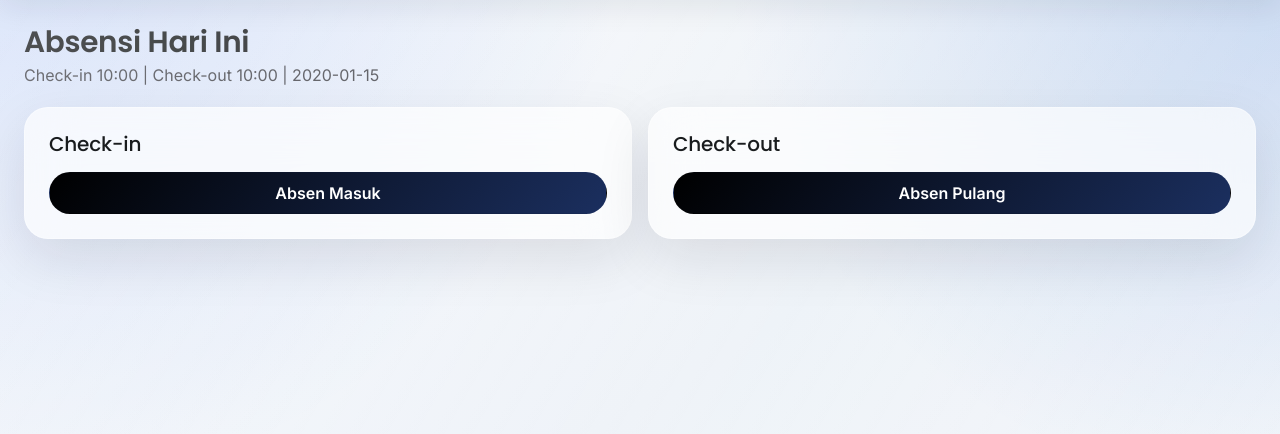
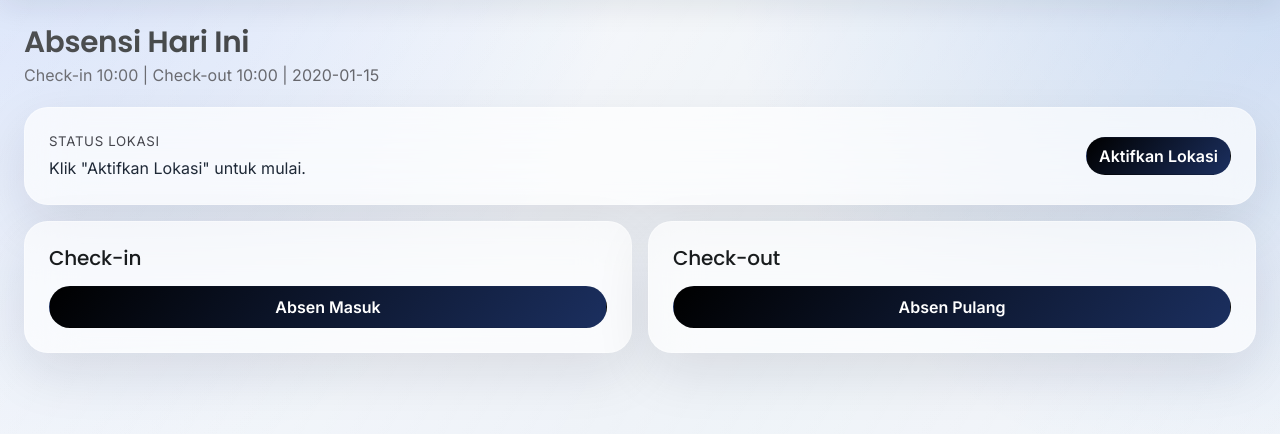
Before and after one commit to takdim/aim-intern-attendance, a Python web app: template app/templates/intern/attendance.html in a window 1280 px wide. Shown: the part 58-492 px from the top of the page. Run offline with Jinja, Linux system fonts and the light colour scheme; the template is opened without the code that fills it: most values are stand-ins (such as "Sample title", 1, 10 or a date in 2020).

Commit message:
tambah fitur aktifkan lokasi

```diff
--- a/app/templates/intern/attendance.html
+++ b/app/templates/intern/attendance.html
@@ -4,6 +4,17 @@
   <h3 class="mb-1">Absensi Hari Ini</h3>
   <p class="page-subtitle">Check-in {{ setting.check_in_time.strftime('%H:%M') }} | Check-out {{ setting.check_out_time.strftime('%H:%M') }} | {{ setting.timezone }}</p>
 </div>
+
+<div class="card card-soft mb-3">
+  <div class="card-body d-flex flex-wrap gap-2 justify-content-between align-items-center">
+    <div>
+      <div class="metric-label mb-1">Status Lokasi</div>
+      <div id="geo-status" class="page-subtitle">Belum aktif</div>
+    </div>
+    <button type="button" id="enable-location" class="btn btn-primary">Aktifkan Lokasi</button>
+  </div>
+</div>
+
 <div class="row g-3">
   <div class="col-md-6">
     <div class="card card-soft"><div class="card-body">
@@ -31,6 +42,75 @@
 {% endblock %}
 {% block scripts %}
 <script>
+  function setAllGeo(lat, lng) {
+    const pairs = [
+      ['checkin-lat', 'checkin-lng'],
+      ['checkout-lat', 'checkout-lng']
+    ];
+    for (const [latId, lngId] of pairs) {
+      const latEl = document.getElementById(latId);
+      const lngEl = document.getElementById(lngId);
+      if (latEl && lngEl) {
+        latEl.value = String(lat);
+        lngEl.value = String(lng);
+      }
+    }
+  }
+
+  function updateGeoStatus(text, isError) {
+    const el = document.getElementById('geo-status');
+    if (!el) return;
+    el.textContent = text;
+    el.style.color = isError ? '#ba1a1a' : '#1f2937';
+  }
+
+  function requestLocation() {
+    if (!navigator.geolocation) {
+      updateGeoStatus('Browser tidak mendukung geolocation', true);
+      return;
+    }
+
+    updateGeoStatus('Meminta akses lokasi...', false);
+    navigator.geolocation.getCurrentPosition(
+      function(pos) {
+        const lat = pos.coords.latitude;
+        const lng = pos.coords.longitude;
+        const accuracy = Math.round(pos.coords.accuracy || 0);
+        setAllGeo(lat, lng);
+        updateGeoStatus('Aktif. Akurasi sekitar ' + accuracy + ' m', false);
+      },
+      function(err) {
+        if (err && err.code === 1) {
+          updateGeoStatus('Izin lokasi ditolak. Aktifkan dari pengaturan browser.', true);
+          return;
+        }
+        updateGeoStatus('Gagal mengambil lokasi. Coba lagi.', true);
+      },
+      { enableHighAccuracy: true, timeout: 12000, maximumAge: 0 }
+    );
+  }
+
+  const enableBtn = document.getElementById('enable-location');
+  if (enableBtn) {
+    enableBtn.addEventListener('click', requestLocation);
+  }
+
+  if (navigator.permissions && navigator.permissions.query) {
+    navigator.permissions.query({ name: 'geolocation' }).then(function(result) {
+      if (result.state === 'granted') {
+        requestLocation();
+      } else if (result.state === 'prompt') {
+        updateGeoStatus('Klik "Aktifkan Lokasi" untuk mulai.', false);
+      } else {
+        updateGeoStatus('Izin lokasi diblokir. Ubah di browser lalu coba lagi.', true);
+      }
+    }).catch(function() {
+      updateGeoStatus('Klik "Aktifkan Lokasi" untuk mulai.', false);
+    });
+  } else {
+    updateGeoStatus('Klik "Aktifkan Lokasi" untuk mulai.', false);
+  }
+
   fillGeo('checkin-form', 'checkin-lat', 'checkin-lng');
   fillGeo('checkout-form', 'checkout-lat', 'checkout-lng');
 </script>
```
